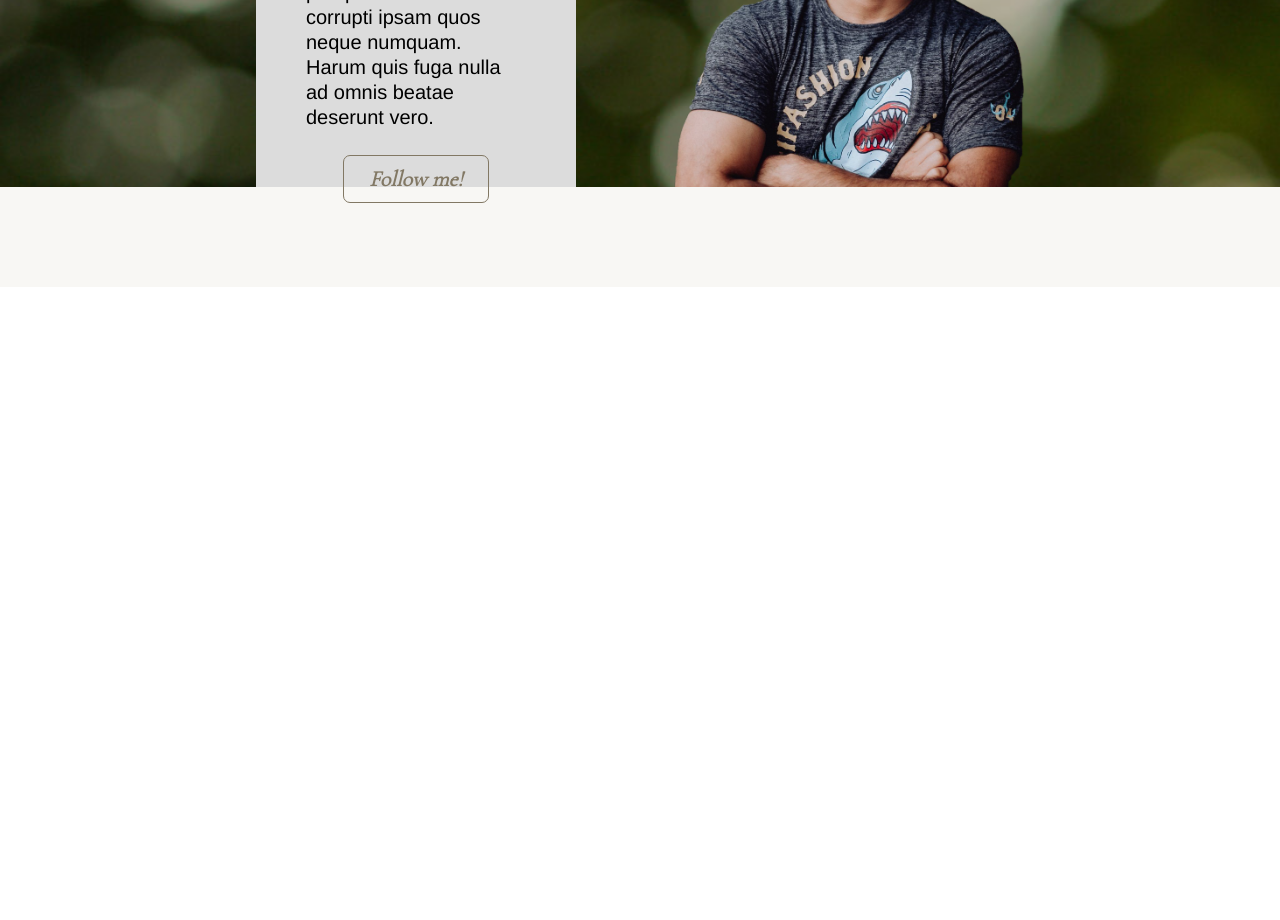
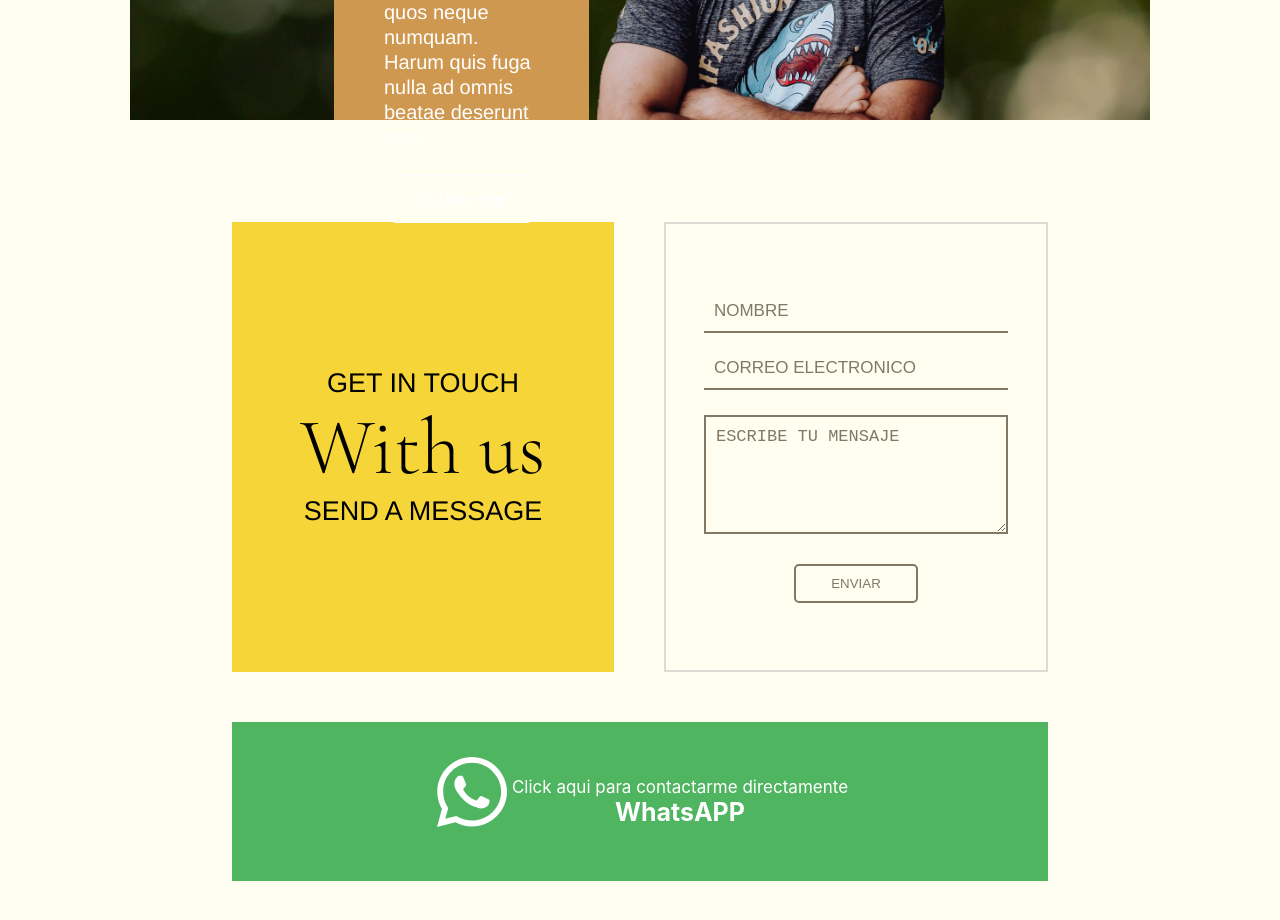
Before and after one commit to ulisescerv91/photography-website, a React (Create React App) app: page / in a window 1280 px wide. Shown: the part 1400-2320 px from the top of the page. Before the commit the page ends 1687 px from the top, so only its background shows below. Built offline with nearby package versions, Linux system fonts and the light colour scheme; a web font is replaced by a local one.

Commit message:
contact COMPONENT

```diff
--- a/package.json
+++ b/package.json
@@ -6,6 +6,7 @@
     "@testing-library/jest-dom": "^4.2.4",
     "@testing-library/react": "^9.5.0",
     "@testing-library/user-event": "^7.2.1",
+    "emailjs-com": "^2.6.3",
     "react": "^16.13.1",
     "react-dom": "^16.13.1",
     "react-icons": "^3.10.0",
--- a/src/App.css
+++ b/src/App.css
@@ -1,3 +1,8 @@
 .App {
   padding: 0;
-  margin: 0; }
+  margin: 0;
+  background-color: #fffef1;
+  display: flex;
+  align-items: center;
+  justify-content: center;
+  flex-direction: column; }
--- a/src/App.scss
+++ b/src/App.scss
@@ -3,4 +3,10 @@
 .App {
     padding: 0;
     margin: 0;
+    background-color: color(bg);
+    display: flex;
+    align-items: center;
+    justify-content: center;
+    flex-direction: column;
+
  }
--- a/src/components/About/About.css
+++ b/src/components/About/About.css
@@ -3,8 +3,9 @@
   position: relative; }
 
 .about .info {
-  background-color: #DCDCDC;
-  padding: 30px 30px 50px 30px; }
+  background-color: #CF9851;
+  padding: 30px 30px 50px 30px;
+  color: #fff; }
 
 @media (min-width: 1200px) {
   .about .info {
@@ -34,8 +35,7 @@
   line-height: 1.25; }
 
 .about .info .title .followMeBtn {
-  border: 1px solid #827864;
-  color: #827864;
+  border: 1px solid #fff;
   font-size: 22px;
   display: inline-block;
   margin-top: 25px;
--- a/src/components/About/About.scss
+++ b/src/components/About/About.scss
@@ -4,10 +4,12 @@
 .about{
 
     margin-top: 50px;
+    // padding: 0 10%;
     position: relative;
     .info{
-        background-color: #DCDCDC;
+        background-color: color(color5);
         padding: 30px 30px 50px 30px;
+        color: #fff;
         @include desktop{
             padding: 0 50px;
             position: absolute;
@@ -34,8 +36,7 @@
                 line-height: 1.25;
             }
             .followMeBtn{
-                border:1px solid color(mainText);
-                color:color(mainText);
+                border:1px solid #fff;
                 font-size: 22px;
                 display: inline-block;
                 margin-top: 25px;
--- /dev/null
+++ b/src/components/Contact/Contact.css
@@ -0,0 +1,123 @@
+.contact {
+  padding: 10%; }
+
+.contact .mail_container {
+  display: flex;
+  flex-direction: column; }
+
+@media (min-width: 1200px) {
+  .contact .mail_container {
+    gap: 50px;
+    flex-direction: row; } }
+
+.contact .mail_container .contact_message {
+  background-color: #F5D538;
+  display: flex;
+  flex-direction: column;
+  align-items: center;
+  justify-content: center;
+  width: 100%;
+  min-height: 450px; }
+
+.contact .mail_container .contact_message span:nth-child(1), .contact .mail_container .contact_message span:nth-child(3) {
+  font-family: 'Arimo', sans-serif;
+  font-size: 27px;
+  text-transform: uppercase; }
+
+.contact .mail_container .contact_message span:nth-child(2) {
+  font-family: 'Cormorant Infant', serif;
+  font-size: 80px; }
+
+.contact .mail_container .contact_form {
+  min-height: 450px;
+  width: 100%;
+  display: flex;
+  justify-content: center;
+  align-items: center; }
+
+@media (min-width: 1200px) {
+  .contact .mail_container .contact_form {
+    border: 2px solid #dedbd4; } }
+
+.contact .mail_container .contact_form form {
+  font-family: 'Arimo', sans-serif;
+  display: flex;
+  align-items: center;
+  justify-content: center;
+  flex-direction: column;
+  width: 100%; }
+
+.contact .mail_container .contact_form form input::placeholder {
+  color: #827864; }
+
+.contact .mail_container .contact_form form .inputDataCustomer {
+  font-size: 17px;
+  background: none;
+  border: none;
+  cursor: text;
+  color: #827864;
+  border-bottom: 2px solid #827864;
+  padding: 10px;
+  margin-bottom: 15px;
+  outline: none;
+  width: 80%;
+  max-width: 450px; }
+
+.contact .mail_container .contact_form form textarea {
+  font-size: 17px;
+  background: none;
+  border: 2px solid #827864;
+  color: #827864;
+  max-width: 450px;
+  outline: none;
+  padding: 10px;
+  margin-top: 10px;
+  width: 80%;
+  margin-bottom: 30px; }
+
+.contact .mail_container .contact_form form textarea::placeholder {
+  color: #827864; }
+
+.contact .mail_container .contact_form form .submitBtn {
+  background: none;
+  color: #827864;
+  padding: 10px 35px;
+  border-radius: 5px;
+  border: 2px solid #827864;
+  outline: none;
+  cursor: pointer; }
+
+.contact .whatssapp {
+  background-color: #50B560;
+  display: flex;
+  align-items: center;
+  justify-content: center;
+  padding: 30px 0;
+  margin-top: 50px; }
+
+.contact .whatssapp .link {
+  display: flex;
+  align-items: center;
+  flex-direction: column;
+  justify-content: center;
+  text-decoration: none;
+  color: white; }
+
+@media (min-width: 768px) {
+  .contact .whatssapp .link {
+    flex-direction: row; } }
+
+.contact .whatssapp .link .icon_whats {
+  font-size: 80px;
+  font-weight: bold; }
+
+.contact .whatssapp .link .msg_whats {
+  font-size: 17px;
+  display: flex;
+  align-items: center;
+  justify-content: flex-start;
+  flex-direction: column; }
+
+.contact .whatssapp .link .msg_whats span:nth-child(2) {
+  font-size: 25px;
+  font-weight: bold; }
--- /dev/null
+++ b/src/components/Contact/Contact.jsx
@@ -0,0 +1,71 @@
+import React,{useEffect,useState} from 'react'
+import {FaWhatsapp} from 'react-icons/fa'
+import emailjs from 'emailjs-com'
+
+import './Contact.css'
+
+export default function Contact() {
+    const [customer,setCustomer] = useState({
+        name:'',
+        mail:'',
+        msg:''
+    })
+
+    const handleChange = e => {
+        const { name, value } = e.target;
+        setCustomer(prevState => ({
+            ...prevState,
+            [name]: value
+        }));
+    };
+
+    const handleSubmit = e =>{
+        e.preventDefault();
+        try {
+
+            // emailjs.send('gmail','template_rwYLmlH0', customer, 'user_6hPB80niaOj422hZuPC0X')
+            // .then((response) => {
+            //            console.log('enviado...', response.status, response.text);
+
+
+            // }, (err) => {
+            //            console.log('FAILED...', err);
+            // });
+        } catch (error) {
+            console.log(error)
+        }
+    }
+
+    return (
+        <div className="contact">
+            <div className="mail_container">
+                <div className="contact_message">
+                    <span>Get in touch</span>
+                    <span>With us</span>
+                    <span>Send a message</span>
+                </div>
+                <div className="contact_form">
+                    <form >
+                        <input type="text" className="inputDataCustomer" defaultValue={customer.name}  onChange={handleChange} name="name" id="name" placeholder="NOMBRE" maxLength="30" required/>
+                        <input type="email"  className="inputDataCustomer"  pattern="/^[a-zA-Z0-9.!#$%&'*+/=?^_`{|}~-]+@[a-zA-Z0-9-]+(?:\.[a-zA-Z0-9-]+)*$/" required name="mail" id="mail" placeholder="CORREO ELECTRONICO" onChange={handleChange} maxLength="40"/>
+                        <textarea name="msg" id="msg" cols="30"  onChange={handleChange} rows="5" maxLength="150" placeholder="ESCRIBE TU MENSAJE"></textarea>
+
+                        <input  className="submitBtn" type="submit" onClick={handleSubmit} value="ENVIAR"/>
+                    </form>
+                </div>
+            </div>
+            <div className="whatssapp">
+
+                <a href="https://wa.me/5213123182276" className="link" target="_blank">
+                    <div className="icon_whats">
+                        <FaWhatsapp/>
+                    </div>
+                    <div className="msg_whats">
+                        <span>Click aqui para contactarme directamente</span>
+                        <span>WhatsAPP</span>
+                    </div>
+                </a>
+            </div>
+        </div>
+    )
+}
--- /dev/null
+++ b/src/components/Contact/Contact.scss
@@ -0,0 +1,131 @@
+@import "../../Assets/css/colorPage";
+@import "../../Assets/css/resolutions";
+
+.contact{
+
+    padding: 10%;
+    .mail_container{
+        display: flex;
+        flex-direction: column;
+        @include desktop{
+            gap:50px;
+            flex-direction: row;
+        }
+        .contact_message{
+            background-color: color(color2);
+            display: flex;
+            flex-direction: column;
+            align-items: center;
+            justify-content: center;
+            width: 100%;
+            min-height: 450px;
+            span:nth-child(1), span:nth-child(3){
+                font-family: 'Arimo', sans-serif;
+                font-size: 27px;
+                text-transform: uppercase;
+            }
+            span:nth-child(2){
+                font-family: 'Cormorant Infant', serif;
+                font-size: 80px;
+            }
+        }
+        .contact_form{
+
+            min-height: 450px;
+            width: 100%;
+            display: flex;
+            justify-content: center;
+            align-items: center;
+            @include desktop{
+                border:2px solid #dedbd4;
+            }
+            form{
+                font-family: 'Arimo', sans-serif;
+                display: flex;
+                align-items: center;
+                justify-content: center;
+                flex-direction: column;
+                width: 100%;
+                input::placeholder{
+                    color:color(mainText);
+                }
+                .inputDataCustomer{
+                    font-size: 17px;
+                    background: none;
+                    border:none;
+                    cursor: text;
+                    color: color(mainText);
+                    border-bottom: 2px solid color(mainText);
+                    padding:10px;
+                    margin-bottom: 15px;
+                    outline: none;
+                    width: 80%;
+                    max-width: 450px;
+
+                }
+                textarea{
+                    font-size: 17px;
+                    background: none;
+                    border:2px solid color(mainText);
+                    color: color(mainText);
+                    max-width: 450px;
+                    outline: none;
+                    padding: 10px;
+                    margin-top: 10px;
+                    width: 80%;
+                    margin-bottom: 30px;
+                }
+                textarea::placeholder{
+                    color:color(mainText);
+                }
+                .submitBtn{
+                    background: none;
+                    color: color(mainText);
+                    padding: 10px 35px;
+                    border-radius: 5px;
+                    border:2px solid color(mainText);
+                    outline: none;
+                    cursor: pointer;
+                }
+            }
+
+        }
+    }
+    .whatssapp{
+        background-color: #50B560;
+        display: flex;
+        align-items: center;
+        justify-content: center;
+        padding: 30px 0;
+        margin-top: 50px;
+        .link{
+            display: flex;
+            align-items: center;
+            flex-direction: column;
+            justify-content: center;
+            text-decoration: none;
+            color: white;
+            @include tablet{
+                flex-direction: row;
+            }
+            .icon_whats{
+                font-size: 80px;
+                font-weight: bold;
+            }
+            .msg_whats{
+
+                font-size: 17px;
+                display: flex;
+                align-items: center;
+                justify-content: flex-start;
+                flex-direction: column;
+
+                span:nth-child(2){
+                    font-size: 25px;
+                    font-weight: bold;
+                }
+
+            }
+        }
+    }
+}
--- a/src/components/MainView/MainView.css
+++ b/src/components/MainView/MainView.css
@@ -1,3 +1,3 @@
 .main {
-  background-color: #f8f7f4;
+  background-color: #fffef1;
   padding-bottom: 100px; }
--- a/src/components/MainView/MainView.jsx
+++ b/src/components/MainView/MainView.jsx
@@ -4,6 +4,7 @@ import './MainView.css';
 import Header from  '../Header/Header'
 import Menu from '../Menu/Menu'
 import About from '../About/About'
+import Contact from '../Contact/Contact'
 
 const MainView = () => {
     return (
@@ -11,6 +12,7 @@ const MainView = () => {
             <Menu/>
             <Header/>
             <About/>
+            <Contact/>
         </div>
     );
 }
--- a/src/components/MainView/MainView.scss
+++ b/src/components/MainView/MainView.scss
@@ -1,5 +1,6 @@
 @import "../../Assets/css/colorPage";
 .main{
-    background-color:#f8f7f4;
+    background-color:color(bg);
     padding-bottom: 100px;
+    // max-width: 1800px;
 }
```
Also changed, not shown: src/Assets/css/_colorPage.scss (+8 -13 lines), 1 other file (tests, documents, lock files or other folders).
